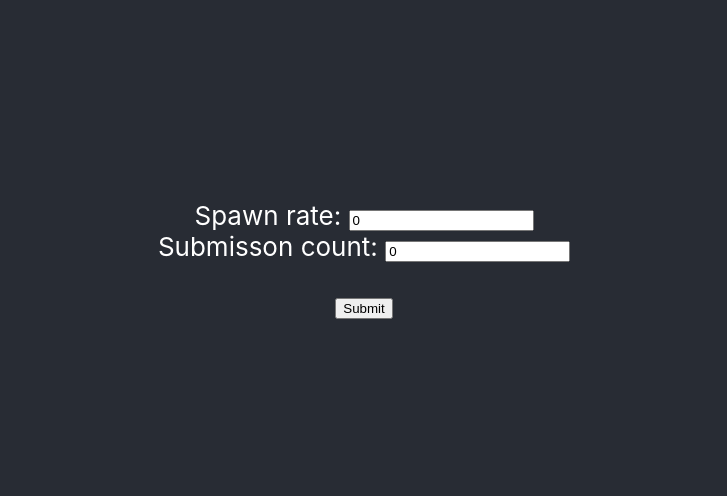
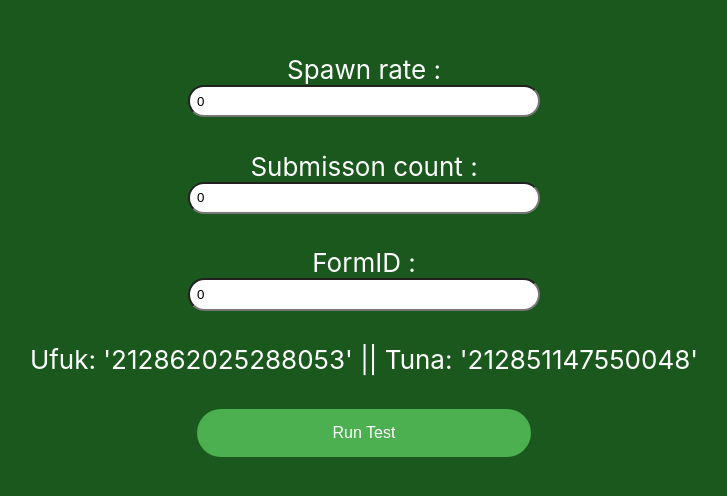
Before and after one commit to akyurektuna/loadtest-jotform-project, a React (Create React App) app: page / in a window 1280 px wide. Shown: the part 128-624 px from the top of the page, without its empty margins (276-1003 px from the left). Built offline with nearby package versions, Linux system fonts and the light colour scheme.

Commit message:
Changes on Input screen and additional improvements in results screen.

```diff
--- a/src/App.css
+++ b/src/App.css
@@ -14,7 +14,7 @@
 }
 
 .App-header {
-  background-color: #282c34;
+  background-color: #1A581D;
   min-height: 100vh;
   display: flex;
   flex-direction: column;
@@ -22,6 +22,41 @@
   justify-content: center;
   font-size: calc(10px + 2vmin);
   color: white;
+}
+
+tr{
+  display: flex;
+  flex-direction: column;
+  padding-bottom: 5%;
+}
+input{
+padding: 1%;
+width: 50%;
+margin: auto;
+border-radius:100px;
+}
+input[type=submit]{
+  background-color: #4CAF50; /* Green */
+  border: none;
+  color: white;
+  padding: 15px 32px;
+  text-align: center;
+  text-decoration: none;
+  display: inline-block;
+  font-size: 16px;
+
+}
+input::-webkit-inner-spin-button {
+  -webkit-appearance: none;
+  margin: 0;
+}
+.results-header{
+  background-color: #1A581D;
+  min-height: 100vh;
+  display: flex;
+  font-size: calc(10px + 2vmin);
+  color: white;
+
 }
 
 .App-link {
--- a/src/App.js
+++ b/src/App.js
@@ -3,12 +3,21 @@ import React, { useState } from 'react';
 import { BrowserRouter, Routes, Route, useNavigate } from "react-router-dom";
 import axios from 'axios';
 function App() {
-  const [results, setresults] = useState("");
+  const [error,seterror]=useState(0)
+  const [average, setaverage] = useState(0)
+  const [isloading, setisloading] = useState(false)
+  const [count, setcount] = useState(0);
   //request from frontend to backend
   function Send_Form() {
     const navigate = useNavigate();
     const [spawnrate, setspawnrate] = useState(0);
     const [subcount, setsubcount] = useState(0);
+    const [formid, setformid] = useState(0)
+    const [results,setresults]=useState(0)
+
+    const handleformid = (event) => {
+      setformid(event.target.value)
+    }
 
     const handlespawnchange = (event) => {
       setspawnrate(event.target.value)
@@ -17,17 +26,23 @@ function App() {
       setsubcount(event.target.value)
     }
 
-    function handleSubmit(e) {
+    async function handleSubmit(e) {
       e.preventDefault();
+      setisloading(true)
       var body = {
         subcount: subcount,
-        spawnrate: spawnrate
-
+        spawnrate: spawnrate,
+        formid: formid
       };
-      axios.post('/api/input', body)
+      await axios.post('/api/input', body)
         .then(function (response) {
           console.log(response);
+          // Getting required data from the response.
           setresults(response.data["times"])
+          setaverage(response.data["average"])
+          seterror(response.data["error"])
+          setcount(subcount)
+
         })
         .catch(function (error) {
           console.log(error);
@@ -37,43 +52,42 @@ function App() {
 
     return (
       <form onSubmit={handleSubmit}>
-        Spawn rate: <input type="number" value={spawnrate} onChange={handlespawnchange} />
-        <br />
-        Submisson count: <input type="number" value={subcount} onChange={handlesubchange} />
-        <p> <input type="submit" value="Submit" /></p>
+        <tr> Spawn rate : <input type="number" value={spawnrate} onChange={handlespawnchange} /></tr>
+        <tr> Submisson count : <input type="number" value={subcount} onChange={handlesubchange} /></tr>
+        <tr> FormID : <input type="number" value={formid} onChange={handleformid} /></tr>
+        <tr> Ufuk: '212862025288053' || Tuna: '212851147550048'</tr>
+        <tr><input type="submit" value="Run Test" /></tr>
       </form>
     );
   }
 
   return (
-    <div className="App">
-      <header className="App-header">
-        <BrowserRouter>
-          <Routes>
-            <Route path="/" element={<Home />} />
-            <Route path="/results" element={<Results />} />
-          </Routes>
-        </BrowserRouter>
-      </header>
+    <div>
+      <BrowserRouter>
+        <Routes>
+          <Route path="/" element={<Input />} />
+          <Route path="/results" element={<Results />} />
+        </Routes>
+      </BrowserRouter>
     </div>
   );
-  function Home() {
+
+  // Input and Result Pages
+  function Input() {
     return (
       <div className="App">
         <header className="App-header">
           {Send_Form()}
+          {isloading ? "Loading..." : null}
         </header>
       </div>
     )
   }
   function Results() {
     return (
-      <div className="App">
-        <header className="App-header">
-          The results are:
-          <br />
-          {results}
-        </header>
+      <div className="results-header">
+        Average response time: {average.toFixed(2)} / Errors: {error} / # Requests : {count}
+        {setisloading(false)}
       </div>
     )
   }
```
Also changed, not shown: 2 other files (tests, documents, lock files or other folders).
